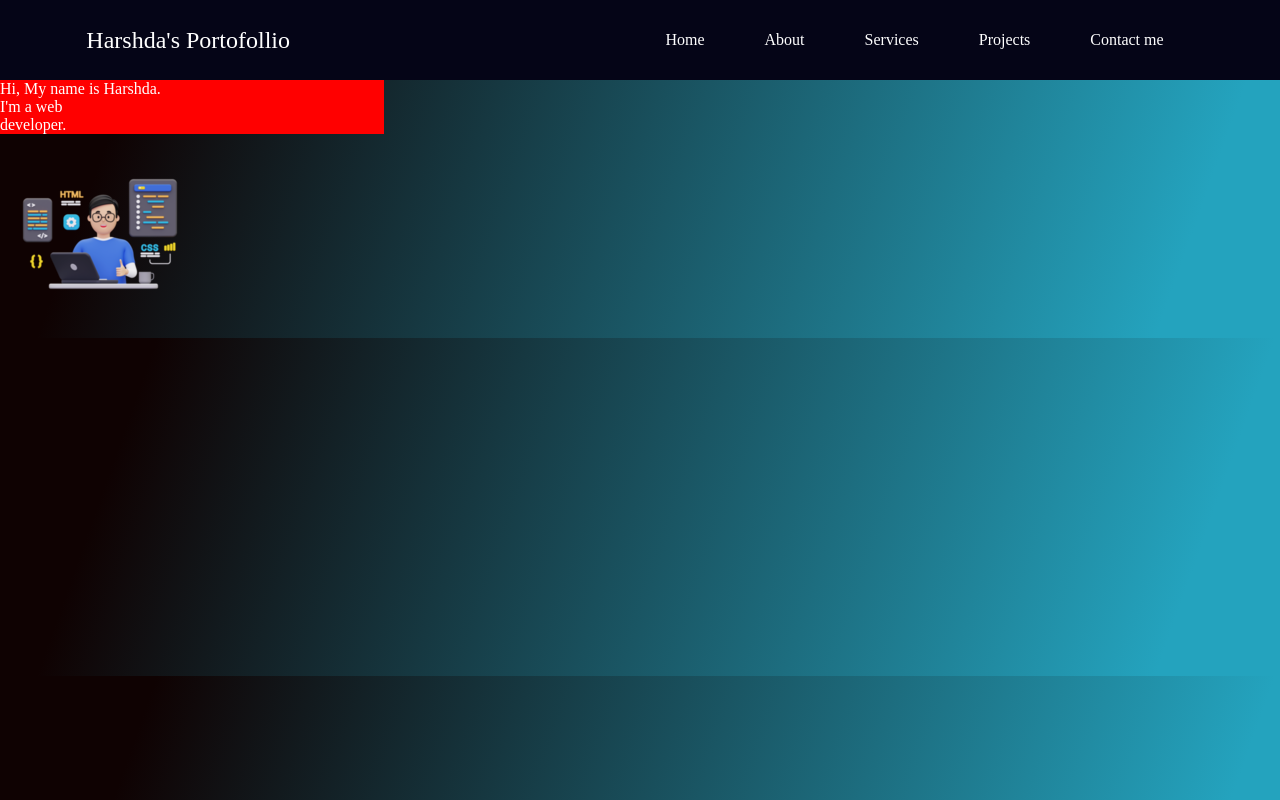
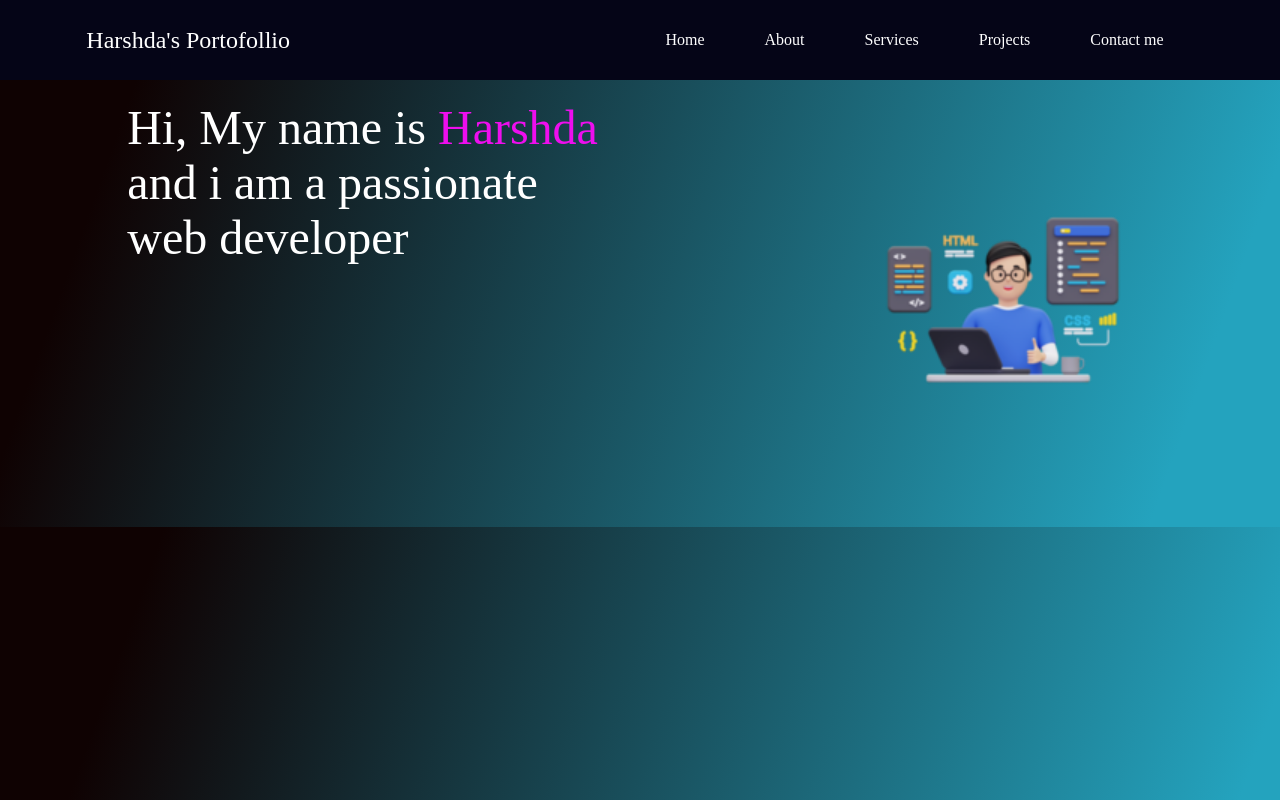
Before and after one commit to harshdamhase/personal-portfollio, a plain HTML site: page index.html in a window 1280 px wide. Drawn offline with Linux system fonts and the light colour scheme.

Commit message:
ref: name-and-dev-img-added

```diff
--- a/css/style.css
+++ b/css/style.css
@@ -27,20 +27,39 @@ nav ul li {
     list-style: none;
     margin: 0 30px;
 }
+nav ul li a{
+    text-decoration: none;
+    color: white;
+}
+
+nav ul li a:hover{
+ color: aqua;
+ font-size: 20px;
+}
+
+.purple{
+color: rgb(238, 14, 238);
+
+}
 
 .left {
     font-size: 1.5rem;
 }
 
-.firstsection div {
-    width: 30%;
+.firstsection{
+    display: flex;
+    justify-content: space-around;
+    margin: 23px 0;
+    margin-top: 20px;
 }
 
 .leftsection {
-    background-color: red;
-    width: 34px;
+
+    font-size: 3rem;
+
 }
 
-.rightsection {
-
+.rightsection img{
+   width: 300px;
+   margin: 50px 0;
 }
--- a/index.html
+++ b/index.html
@@ -5,7 +5,7 @@
     <meta charset="UTF-8">
     <meta name="viewport" content="width=device-width, initial-scale=1.0">
     <title>Portofollio website</title>
-<link rel="stylesheet" href="./css/style.css">
+    <link rel="stylesheet" href="./css/style.css">
 
 </head>
 
@@ -26,15 +26,15 @@
 
     <main>
         <section class="firstsection">
-            <div class="leftsection">
-                Hi, My name is Harshda.
-                <div>
-                    I'm a web developer.
-                </div>
+             <div class="leftsection">
+                Hi, My name is <span class="purple">Harshda</span>
+                <div>and i am a passionate </div>
+                <div>web developer</div>
+                 </div>
+
+                <div class="rightsection">
+                    <img src="./images/dev.png" alt="img" />
             </div>
-            <div class="rightsection">
-<img src="./images/dev.png" alt="img"/>
-                </div>
         </section>
     </main>
 </body>
```
